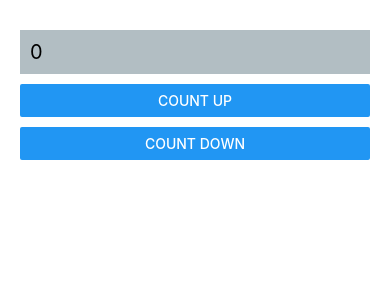
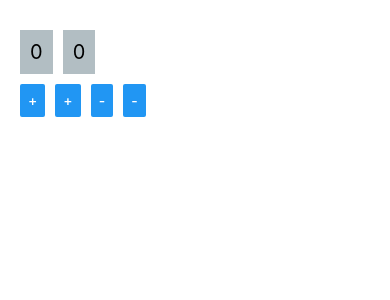
Before and after one commit to yyeonkim/moapp, a React Native app: screen / in a window 390 px wide. Shown: the top 300 px of the page. Built offline with nearby package versions, Linux system fonts and the light colour scheme.

Commit message:
Lab6: Two counters

```diff
--- a/App.js
+++ b/App.js
@@ -2,24 +2,46 @@ import React, { useState } from "react";
 import { StyleSheet, Text, View, Button, TextInput } from "react-native";
 
 export default function App() {
-  const [count, setCount] = useState(0);
+  const [countA, setCountA] = useState(0);
+  const [countB, setCountB] = useState(0);
 
   return (
     <View style={styles.body}>
-      <Text style={styles.textBox}>{count}</Text>
+      <View style={styles.textContainer}>
+        <Text style={styles.textBox}>{countA}</Text>
+        <Text style={styles.textBox}>{countB}</Text>
+      </View>
 
       <View style={styles.buttonContainer}>
         <Button
-          title="Count Up"
+          style={styles.styledButton}
+          title="+"
           onPress={() => {
-            setCount((current) => current + 1);
+            setCountA((current) => current + 1);
           }}
         ></Button>
-        <View style={{ height: 10 }}></View>
+        <View style={{ width: 10 }}></View>
         <Button
-          title="Count Down"
+          style={styles.styledButton}
+          title="+"
           onPress={() => {
-            setCount((current) => current - 1);
+            setCountB((current) => current + 1);
+          }}
+        ></Button>
+        <View style={{ width: 10 }}></View>
+        <Button
+          style={styles.styledButton}
+          title="-"
+          onPress={() => {
+            setCountA((current) => current - 1);
+          }}
+        ></Button>
+        <View style={{ width: 10 }}></View>
+        <Button
+          style={styles.styledButton}
+          title="-"
+          onPress={() => {
+            setCountB((current) => current - 1);
           }}
         ></Button>
       </View>
@@ -33,10 +55,21 @@ const styles = StyleSheet.create({
     paddingTop: 30,
   },
 
+  textContainer: {
+    flexDirection: "row",
+  },
+
   textBox: {
     backgroundColor: "#b2bec3",
     fontSize: 20,
     padding: 10,
     marginBottom: 10,
+    marginRight: 10,
   },
+
+  buttonContainer: {
+    flexDirection: "row",
+  },
+
+  styledButton: {},
 });
```
